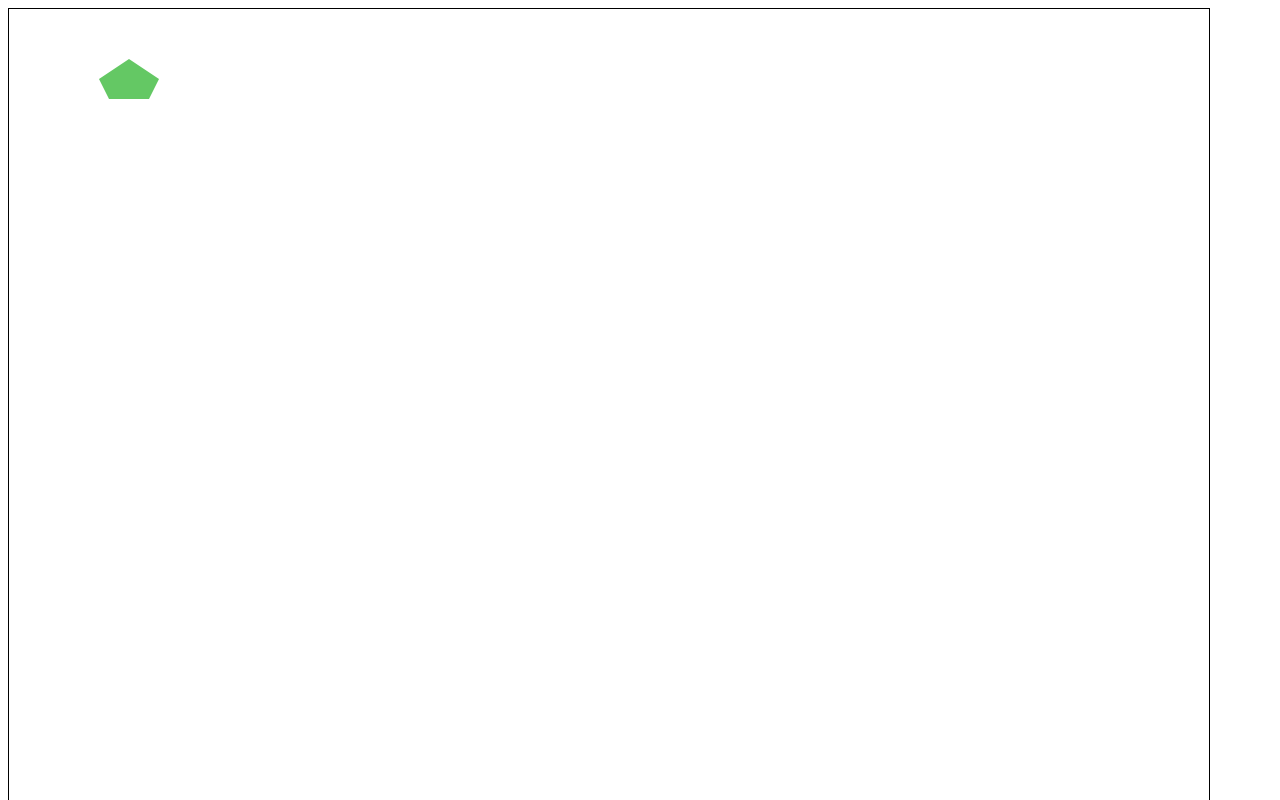
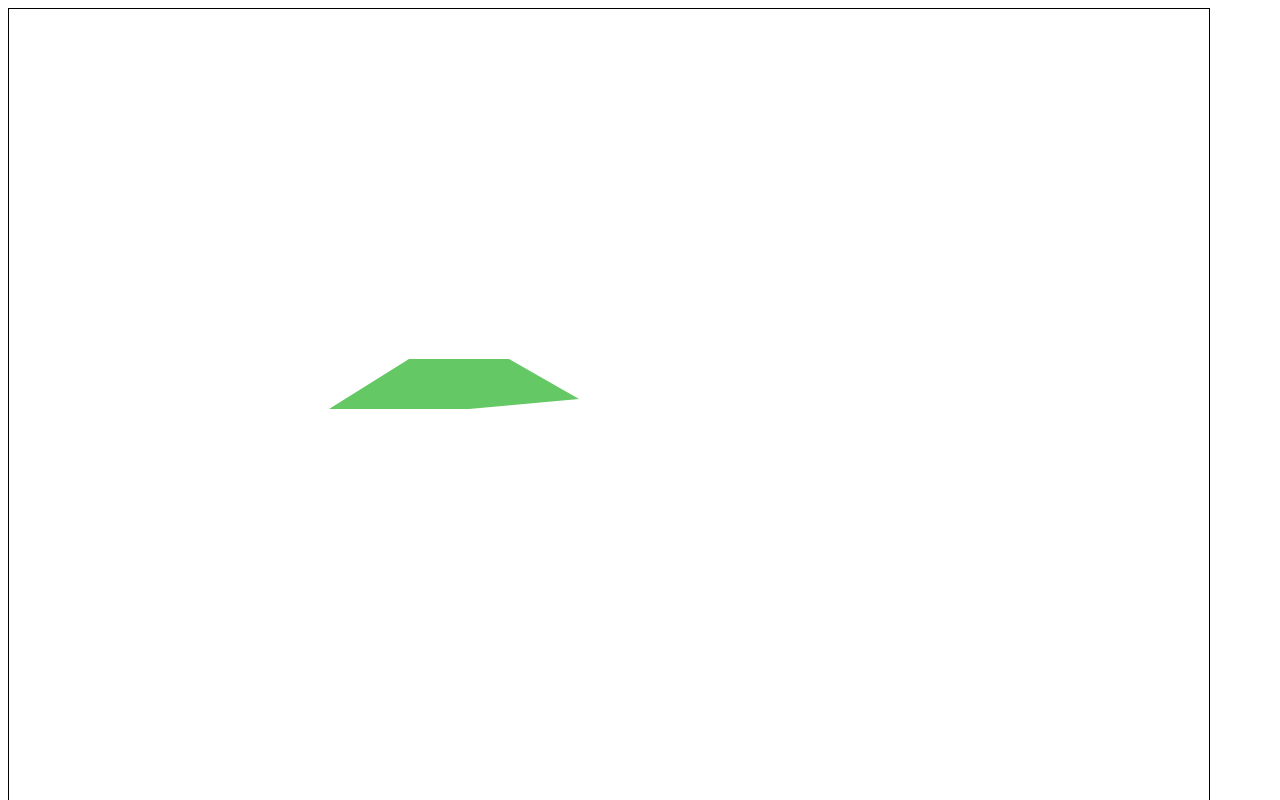
Before and after one commit to MiguelReny/Teste-de-Canvas, a plain HTML site: page exemplocanva1.html in a window 1280 px wide. Shown: the top 800 px of the page. Drawn offline with Linux system fonts and the light colour scheme.

Commit message:
mudei as coordenadas

```diff
--- a/exemplocanva1.html
+++ b/exemplocanva1.html
@@ -10,11 +10,11 @@
         if (canvas.getContext){
           var cntxt = canvas.getContext('2d');
             cntxt.beginPath();
-            cntxt.moveTo(120, 50);
-            cntxt.lineTo(150, 70);
-            cntxt.lineTo(140, 90);
-            cntxt.lineTo(100, 90);
-            cntxt.lineTo(90, 70);
+            cntxt.moveTo(500, 350);
+            cntxt.lineTo(570, 390);
+            cntxt.lineTo(460, 400);
+            cntxt.lineTo(320, 400);
+            cntxt.lineTo(400, 350);
             cntxt.closePath();
             cntxt.fillStyle = "rgb(100, 200, 100)";
             cntxt.fill();
```
